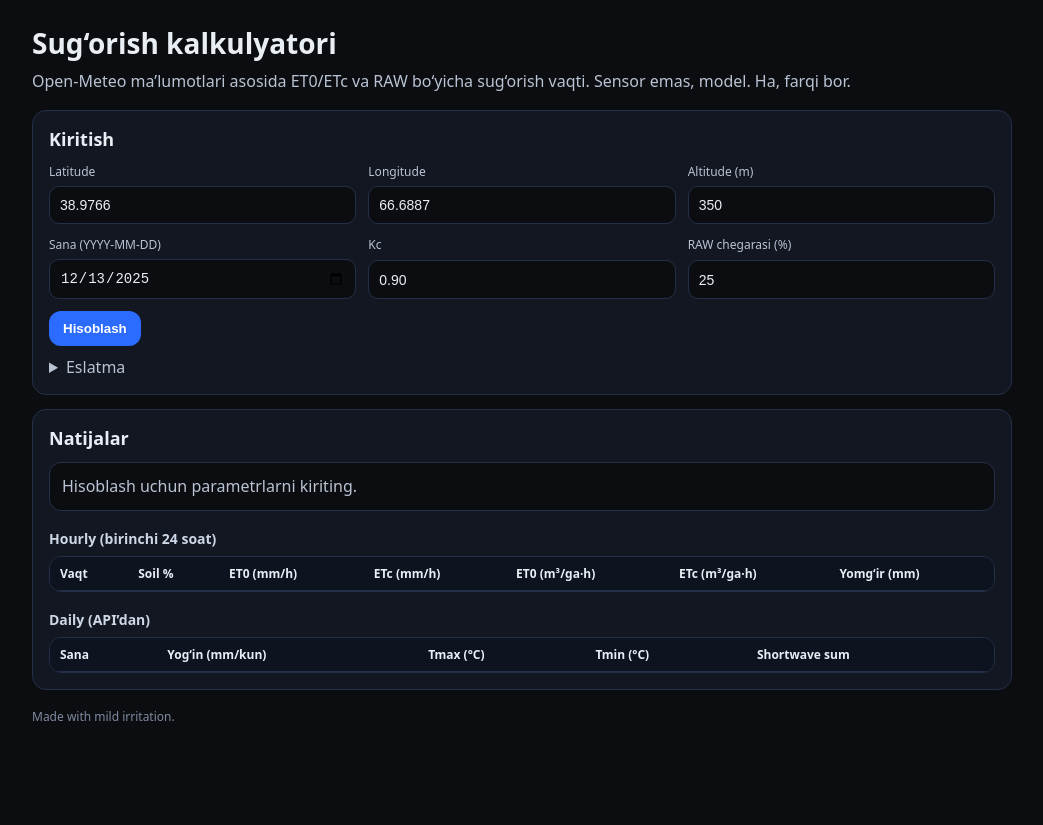
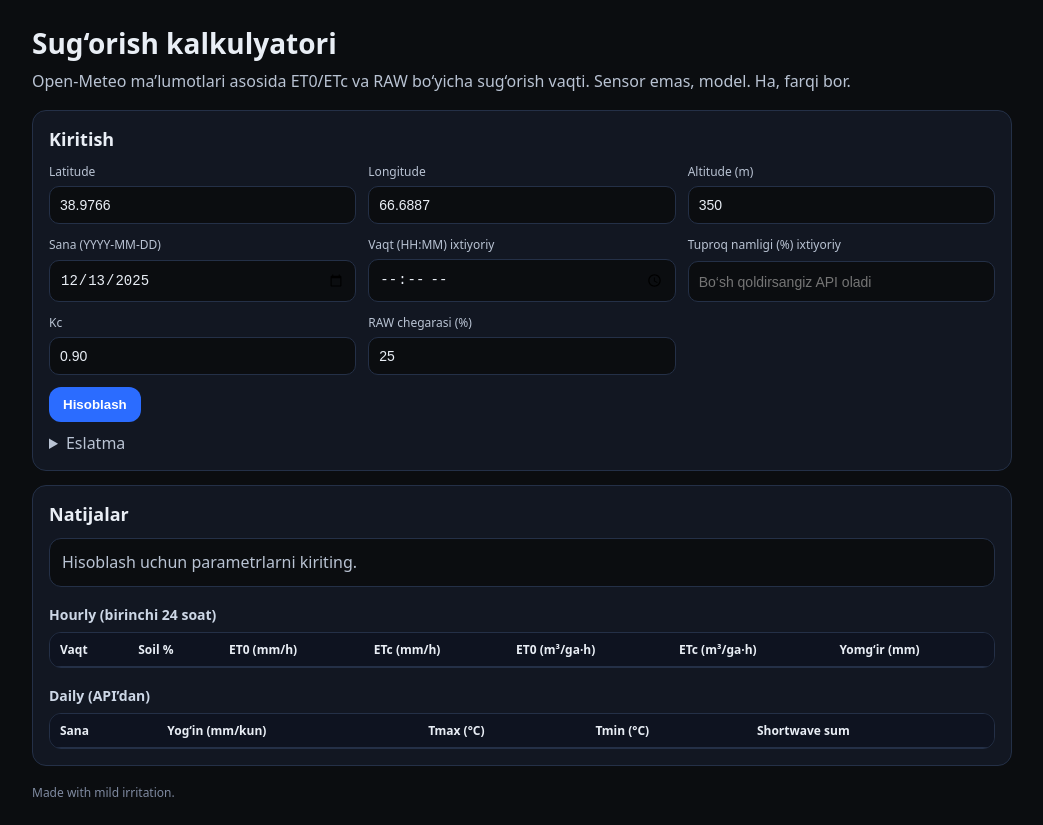
Before and after one commit to egamberdiyevotabek/Irrigation-program, a plain HTML site: page index.html in a window 1280 px wide. Shown: the whole page, without its empty margins (118-1161 px from the left). Before the commit the page ends 800 px from the top, so only its background shows below. Drawn offline with Linux system fonts and the light colour scheme.

Commit message:
Update index.html

```diff
--- a/index.html
+++ b/index.html
@@ -36,6 +36,16 @@
         <label>
           Sana (YYYY-MM-DD)
           <input id="date" type="date" />
+        </label>
+
+        <label>
+          Vaqt (HH:MM) ixtiyoriy
+          <input id="time" type="time" />
+        </label>
+
+        <label>
+          Tuproq namligi (%) ixtiyoriy
+          <input id="soilManual" type="number" step="0.1" placeholder="Bo‘sh qoldirsangiz API oladi" />
         </label>
 
         <label>
```
